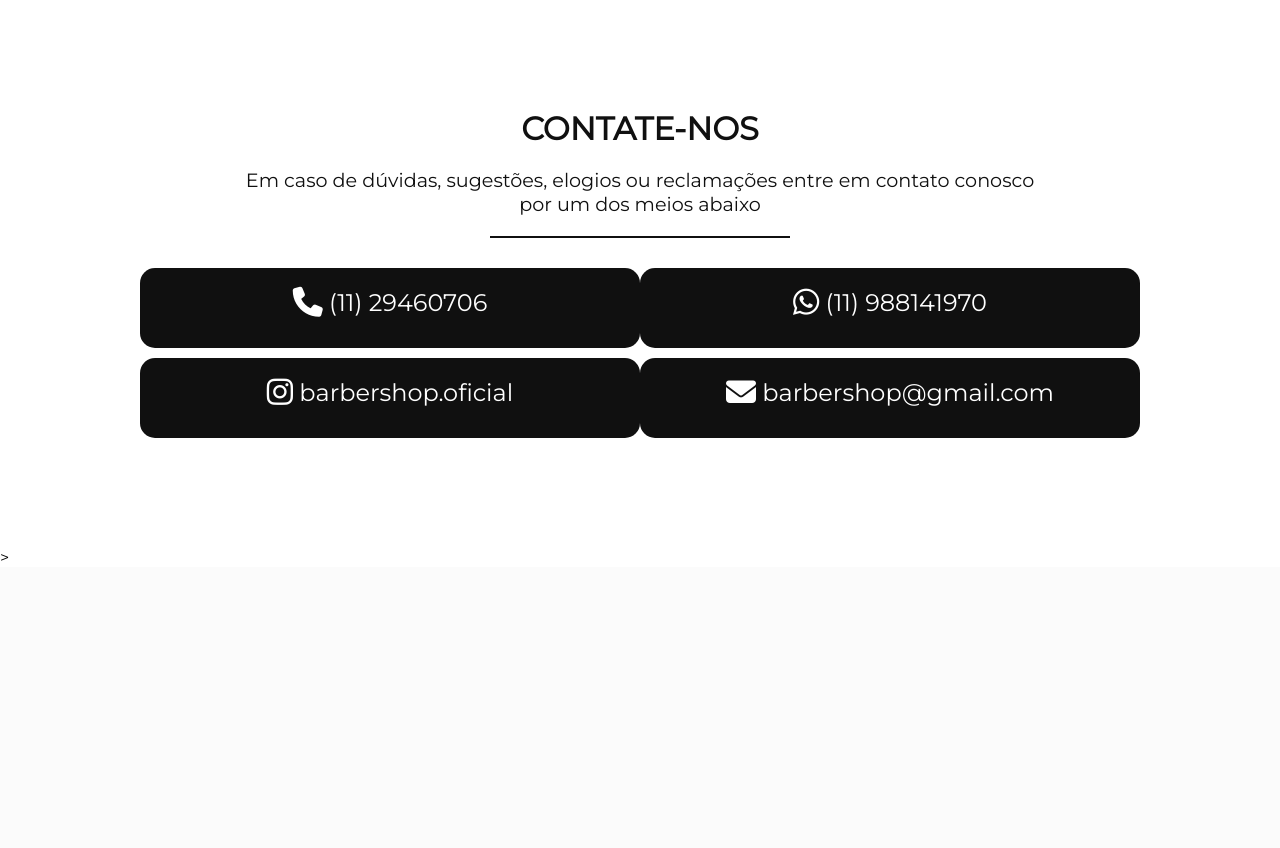
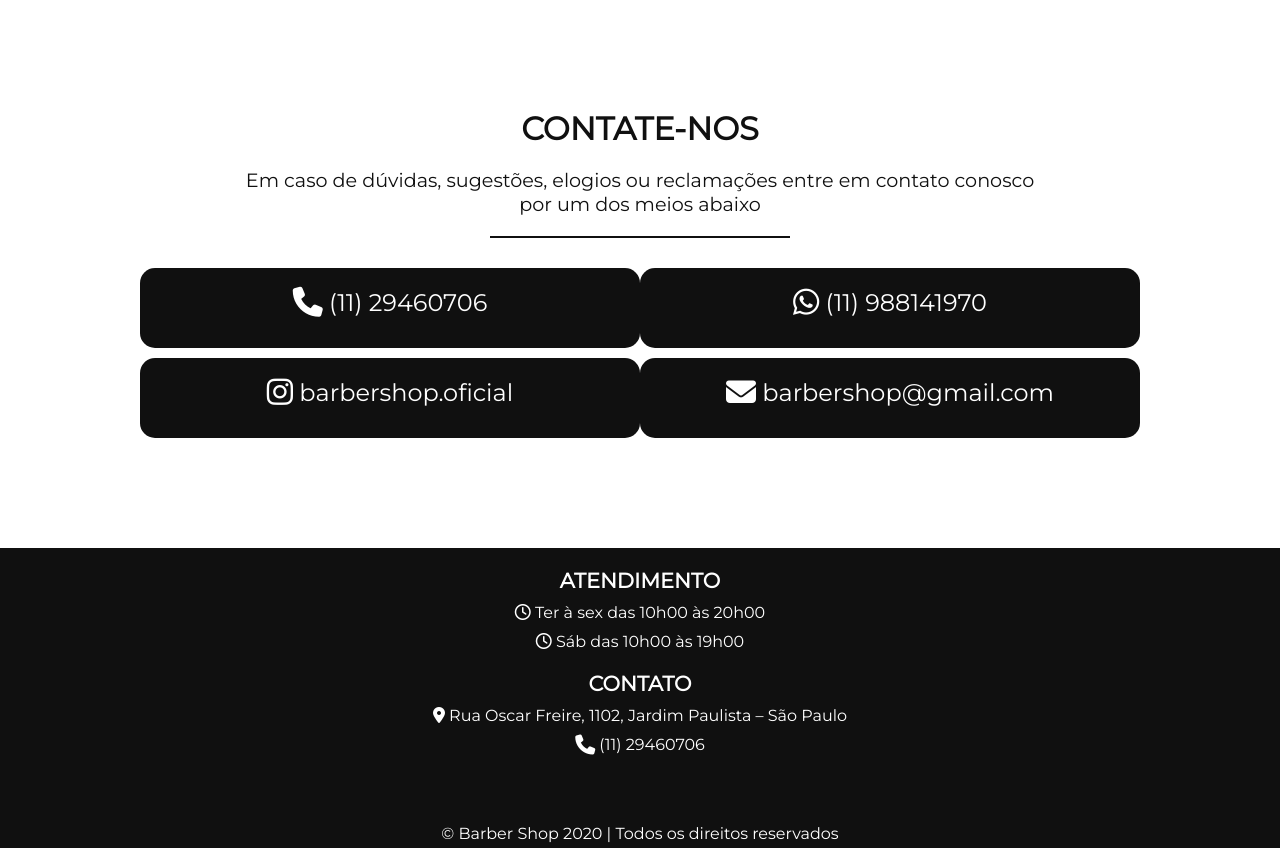
Before and after one commit to blirag/BarberShop-TCC, a PHP site: page / in a window 1280 px wide; the page is wider, and only the part inside the window is pictured. Shown: the part 2942-3790 px from the top of that part. Before the commit the page ends 3503 px from the top of that part, so only its background shows below. Run offline with PHP 8.4, Linux system fonts and the light colour scheme; some libraries are stand-ins or nearby versions.

Commit message:
Finalização da index: adicionei botão para voltar ao topo da página, tornei o nav como link interno para rolar ate o assunto e adicionei o footer com informações sobre o atendimento, contato e copyright

```diff
--- a/css/style.css
+++ b/css/style.css
@@ -13,10 +13,11 @@ header button, section {display: none}
 /* HEADER E MENU LARGE */
 header {width: 100%; background-color: #000; display: flex; position: absolute; top: 0; left: 0; align-items: center; font-size: 1.4em; justify-content: space-between;}
 header a img {height: 200px; width: 750px}
-header nav ul {display: flex; margin-left: -3%;}
-header nav ul a {padding: 0 15px; color: #fff}
-header nav ul a:hover {background-color: #fff;color: #101010; cursor: pointer;}
-header a i {margin-right: 35px; font-size: 1.2em; color: #fff}
+header nav ul {display: flex; margin-left: -10%;}
+header nav ul a {padding: 0 2px 0 20px; color: #fff; text-align: center;}
+header nav ul a:hover {color: rgba(248, 247, 247, 0.363); cursor: pointer;}
+header a i {margin-right: 50px; font-size: 1.2em; color: #fff}
+header a i:hover {color: rgba(248, 247, 247, 0.363); cursor: pointer;}
 /* AJUSTANDO A RESPONSIVIDADE */
 @media (max-width: 1000px) {
     header {flex-direction: column; font-size: 1.2em; height: 250px;}
@@ -70,7 +71,18 @@ main .grid-sobrenos li {height: 600px; width: 400px; padding: 20px; border-radiu
 .contato .buttons {display: flex; flex-wrap: wrap;}
 .contato .buttons li {height: 80px; width: 250px; padding: 20px; border-radius: 15px; flex-basis: 50%; background-color: #101010; text-align: center; margin: 0 0 10px}
 .contato .buttons li a {color: #fff; font-size: 1.5em;}
-.contato .buttons li:hover {opacity: 0.8;}
+.contato .buttons li:hover {opacity: 0.8; cursor: pointer;}
 @media (max-width: 875px) {
     .contato .buttons li {flex-basis: 100%}
 }
+
+#btntop {width: 50px; height: 50px; display: block; font-size: 2em; position: fixed; bottom: 5px; right: 20px; color: #fff; background-color: rgba(51, 51, 51, 0.356); border-radius: 15px; text-align: center; padding: 10px 5px;}
+#btntop:hover {background-color: #000; cursor: pointer;}
+
+
+
+footer {width: 100%; height: 300px; background-color: #101010; color: #fff; display: flex; flex-direction: column; align-items: center;}
+footer h2 {font-size: 1.3em; text-transform: uppercase; margin-top: 20px}
+footer ul {font-size: 1em; text-align: center;}
+footer ul li {margin-top: 10px;}
+footer p {margin-top: 70px}
--- a/index.html
+++ b/index.html
@@ -9,6 +9,11 @@
     <link href="https://fonts.googleapis.com/css?family=Montserrat&display=swap" rel="stylesheet">
     <link rel="stylesheet" href="css/style.css">
     <script src="https://kit.fontawesome.com/4da5630a36.js" crossorigin="anonymous"></script>
+    <script
+    src="https://code.jquery.com/jquery-3.4.1.js"
+    integrity="sha256-WpOohJOqMqqyKL9FccASB9O0KwACQJpFTUBLTYOVvVU="
+    crossorigin="anonymous"></script>
+
 </head>
 <body>
 
@@ -18,8 +23,8 @@
         <ul>
             <li><a href="">Serviços</a></li>
             <li><a href="">Agendamento</a></li>
-            <li><a href="">Contato</a></li>
-            <li><a href="">Sobre</a></li>
+            <li><a href="#localizacao">Localização</a></li>
+            <li><a href="#contato">Contato</a></li>
         </ul>
         </nav>
         <a href="cadastro-login/login.html" id="login"><i class="fas fa-user"></i></a>
@@ -32,8 +37,8 @@
             <ul>
                 <li><a href="#"> Serviços </a></li>
                 <li><a href="#"> Agendamento </a></li>
-                <li><a href="#"> Contato </i></a></li>
-                <li><a href="#"> Sobre </a></li>
+                <li><a href="#localizacao"> Localização </i></a></li>
+                <li><a href="#contato"> Contato </a></li>
                  <li><a href="cadastro-login/cadastro.html"> Cadastro </a></li>
                  <li><a href="cadastro-login/login.html"> Login </a></li>
             </ul>
@@ -67,14 +72,14 @@
         </ul>
     </section>
 
-    <section class="onde-estamos">
+    <section class="onde-estamos" id="localizacao">
         <h3>Onde estamos</h3>
         <p>Rua Oscar Freire, 1102, Jardim Paulista – São Paulo</p>
         <hr>
         <iframe src="https://www.google.com/maps/embed?pb=!1m18!1m12!1m3!1d3657.1886353058326!2d-46.67249138502226!3d-23.56166768468276!2m3!1f0!2f0!3f0!3m2!1i1024!2i768!4f13.1!3m3!1m2!1s0x94ce59d55e6767b9%3A0x4402220e5c65404e!2sRua%20Oscar%20Freire%2C%201102%20-%20Jardim%20Paulista%2C%20S%C3%A3o%20Paulo%20-%20SP%2C%2001417-060!5e0!3m2!1spt-BR!2sbr!4v1582996270104!5m2!1spt-BR!2sbr" width="600" height="450" frameborder="0" style="border:0;" allowfullscreen=""></iframe>
     </section>
 
-    <section class="contato">
+    <section class="contato" id="contato">
         <h3>Contate-nos</h3>
         <p>Em caso de dúvidas, sugestões, elogios ou reclamações entre em contato conosco por um dos meios abaixo</p>
         <hr>
@@ -86,13 +91,55 @@
         </ul>
     </section>
 
-    <script
-    src="https://code.jquery.com/jquery-3.4.1.js"
-    integrity="sha256-WpOohJOqMqqyKL9FccASB9O0KwACQJpFTUBLTYOVvVU="
-    crossorigin="anonymous"></script>>
-          <script>
-          $(".btn-menu").click(function (){$(".menu").show()});
-          $(".btn-close").click(function(){$(".menu").hide()});
-          </script>
+    <i class="fas fa-angle-up" id="btntop"></i>
+
+    <footer>
+        <h2 class="title">Atendimento</h2>
+        <ul class="infos">
+            <li><i class="far fa-clock"></i> Ter à sex das 10h00 às 20h00 </li>
+            <li><i class="far fa-clock"></i>  Sáb das 10h00 às 19h00 </li>
+        </ul>
+
+        <h2 class="title">Contato</h2>
+        <ul class="infos">
+            <li><i class="fas fa-map-marker-alt"></i> Rua Oscar Freire, 1102, Jardim Paulista – São Paulo </li>
+            <li><i class="fa fa-phone fa-lg"></i> (11) 29460706 </li>
+        </ul>
+
+        <p>© Barber Shop 2020 | Todos os direitos reservados</p>
+    </footer>
+
+<script>
+    // função para o menu
+    $(".btn-menu").click(function (){$(".menu").show()});
+    $(".btn-close").click(function(){$(".menu").hide()});
+
+    $('header, nav, a').click(function(e) {
+        e.preventDefault();
+        var id = $(this).attr('href'),
+            targetOffset = $(id).offset().top;
+        $('html, body').animate({
+            scrollTop: targetOffset
+        }, 500);
+    });
+
+    // função para o botão voltar ao topo
+    $(function() {
+    $('#btntop').hide()
+    $(window).scroll(function() {
+        if($(this).scrollTop() > 500){
+            $('#btntop').fadeIn()
+        }
+        else {
+            $('#btntop').fadeOut()
+        }
+        });
+        $('#btntop').click(function(){
+            $('html, body').animate({
+                scrollTop: 0
+            });
+        });
+    });
+</script>
 </body>
 </html>
```
